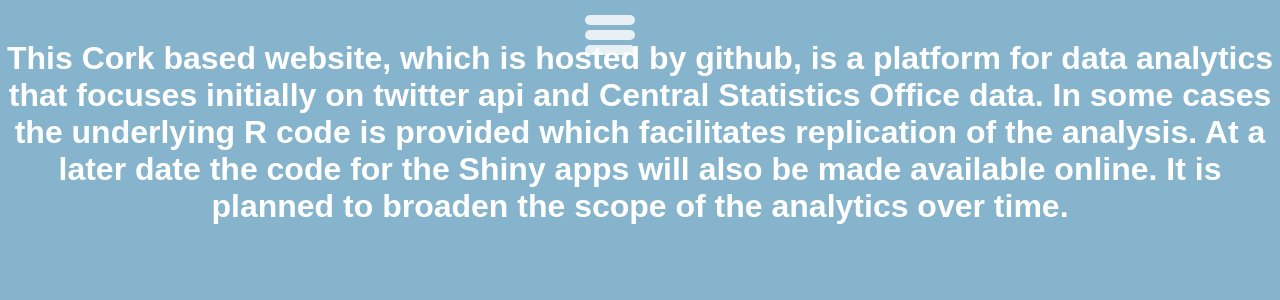
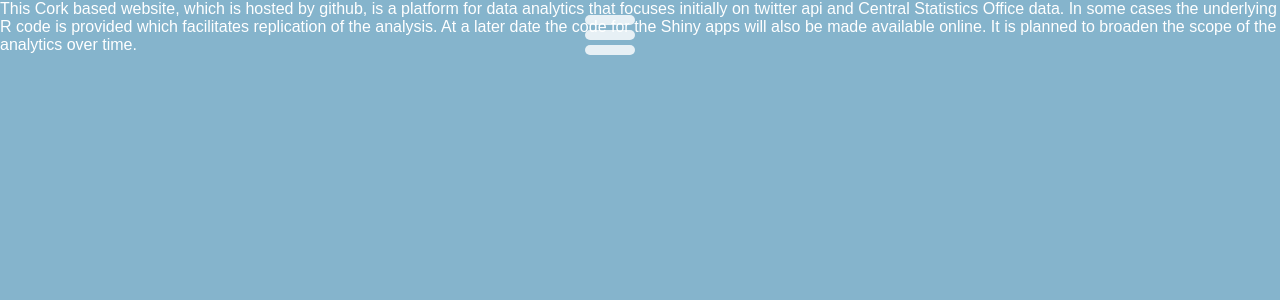
Before and after one commit to CorkDataAnalytics/CorkDataAnalytics.github.io, a Jekyll site: the page index.html, which Jekyll copies as it is, in a window 1280 px wide. Shown: the top 300 px of the page. Built offline with Jekyll 4.4.1, drawn with Linux system fonts in a browser that asks for light colours; nearby versions of some CDN libraries.

```diff
--- a/index.html
+++ b/index.html
@@ -170,7 +168,7 @@ src="http://pagead2.googlesyndication.com/pagead/show_ads.js">
         		<li><a href="/More">More Apps</a></li>
   </ul>
   </span> <span class="cls"></span> </div>
- <h1> This Cork based website, which is hosted by github, is a platform for data analytics that focuses initially on twitter api and Central Statistics Office data. In some cases the underlying R code is provided which facilitates replication of the analysis. At a later date the code for the Shiny apps will also be made available online. It is planned to broaden the scope of the analytics over time.</h1>
+ <p> This Cork based website, which is hosted by github, is a platform for data analytics that focuses initially on twitter api and Central Statistics Office data. In some cases the underlying R code is provided which facilitates replication of the analysis. At a later date the code for the Shiny apps will also be made available online. It is planned to broaden the scope of the analytics over time.</p>
 <script src="http://ajax.googleapis.com/ajax/libs/jquery/1.11.1/jquery.min.js"></script>
 <script>
 $(document).ready(function() {
```
Also changed, not shown: other parts of index.html (+1 -3 lines).
